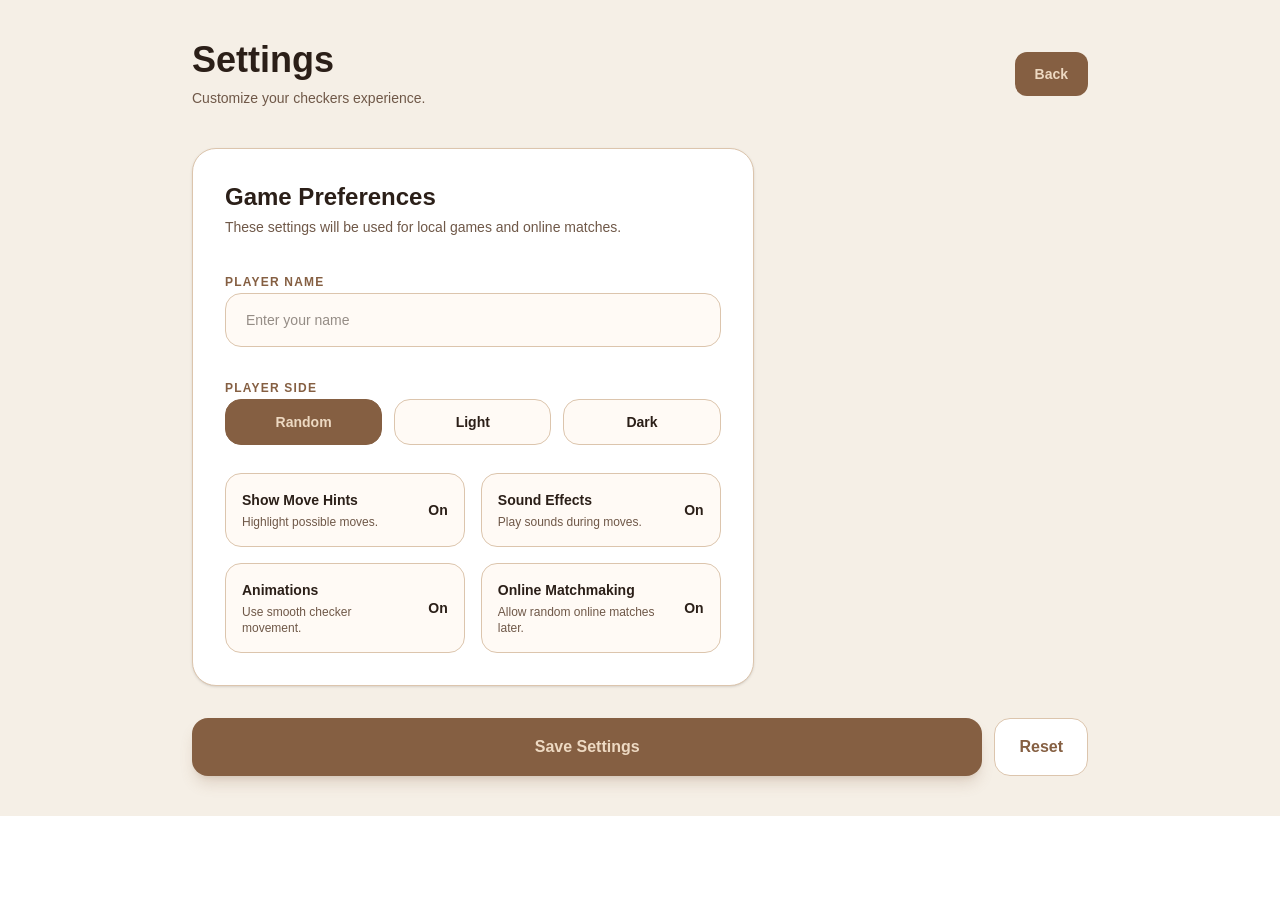
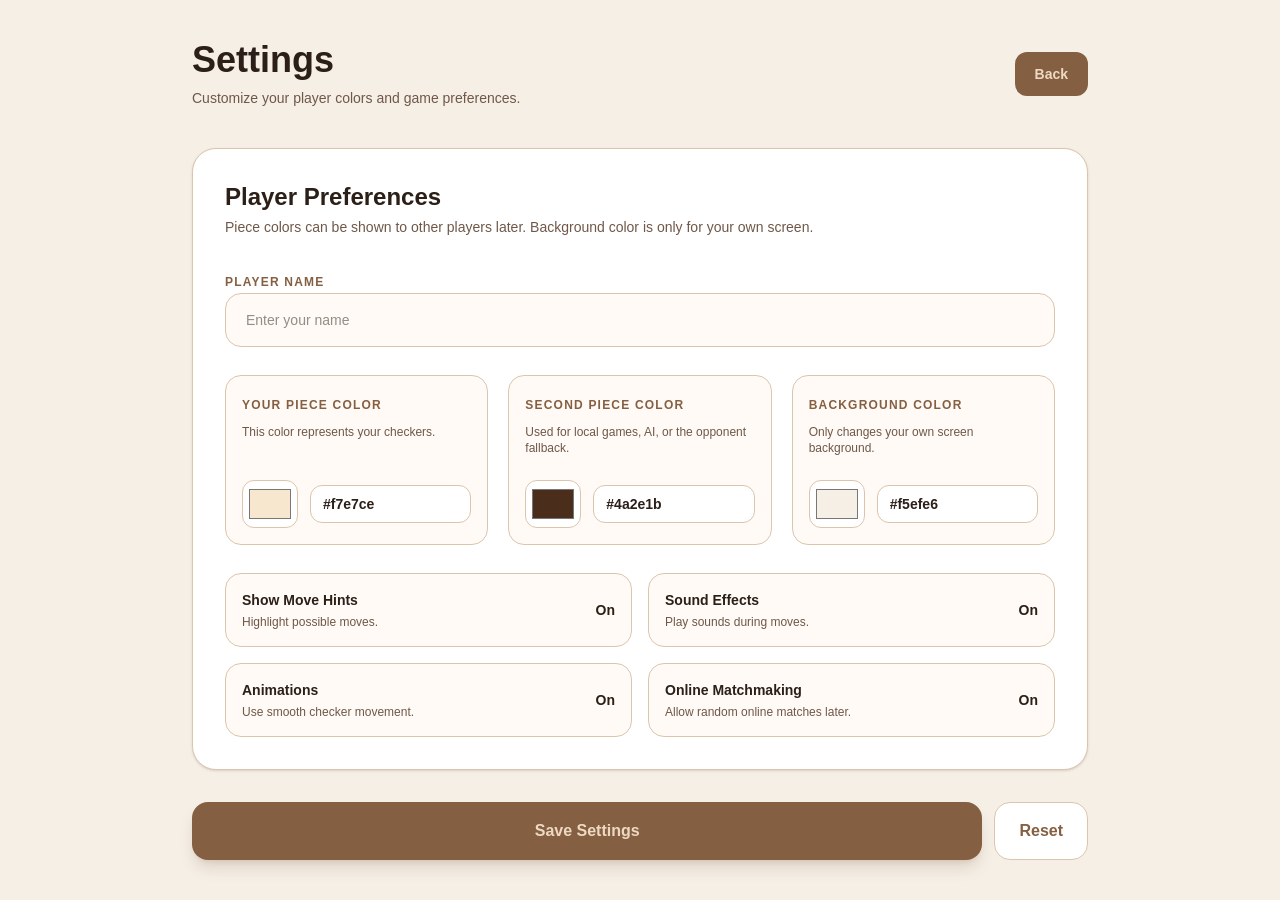
Before and after one commit to Lucas-Urbanski/Checkers, a Next.js app: page /settings in a window 1280 px wide. Before the commit the page ends 816 px from the top, so only its background shows below. Built offline with nearby package versions, Linux system fonts and the light colour scheme.

Commit message:
Setting update

```diff
--- a/app/game/page.tsx
+++ b/app/game/page.tsx
@@ -6,6 +6,18 @@ import "@/styles/piece.css";
 
 type PieceValue = "dark" | "light" | null;
 type BoardState = PieceValue[][];
+
+type CheckerSettings = {
+  myPieceColor: string;
+  opponentPieceColor: string;
+  backgroundColor: string;
+};
+
+const DEFAULT_SETTINGS: CheckerSettings = {
+  myPieceColor: "#f7e7ce",
+  opponentPieceColor: "#4a2e1b",
+  backgroundColor: "#f5efe6",
+};
 
 const DEFAULT_BOARD: BoardState = [
   [null, "dark", null, "dark", null, "dark", null, "dark"],
@@ -18,14 +30,54 @@ const DEFAULT_BOARD: BoardState = [
   ["light", null, "light", null, "light", null, "light", null],
 ];
 
-function renderPiece(pieceType: PieceValue) {
-  if (pieceType === "dark") return <button className="darkPiece" />;
-  if (pieceType === "light") return <button className="lightPiece" />;
+function loadSettings(): CheckerSettings {
+  if (typeof window === "undefined") {
+    return DEFAULT_SETTINGS;
+  }
+
+  try {
+    const savedSettings = localStorage.getItem("checkerSettings");
+
+    if (!savedSettings) {
+      return DEFAULT_SETTINGS;
+    }
+
+    return {
+      ...DEFAULT_SETTINGS,
+      ...JSON.parse(savedSettings),
+    };
+  } catch {
+    return DEFAULT_SETTINGS;
+  }
+}
+
+function renderPiece(pieceType: PieceValue, settings: CheckerSettings) {
+  if (pieceType === "dark") {
+    return (
+      <button
+        className="darkPiece"
+        style={{
+          backgroundColor: settings.opponentPieceColor,
+        }}
+      />
+    );
+  }
+
+  if (pieceType === "light") {
+    return (
+      <button
+        className="lightPiece"
+        style={{
+          backgroundColor: settings.myPieceColor,
+        }}
+      />
+    );
+  }
 
   return null;
 }
 
-function renderSquares(board: BoardState) {
+function renderSquares(board: BoardState, settings: CheckerSettings) {
   const squares = [];
 
   for (let row = 0; row < 8; row++) {
@@ -36,25 +88,33 @@ function renderSquares(board: BoardState) {
       if (isDarkSquare) {
         squares.push(
           <div key={key} className="darkSquare">
-            {renderPiece(board[row][col])}
-          </div>
+            {renderPiece(board[row][col], settings)}
+          </div>,
         );
-      }
-      else {
-        squares.push(<div key={key} className="lightSquare" />);
+      } else {
+        squares.push(
+          <div key={key} className="lightSquare">
+            {renderPiece(board[row][col], settings)}
+          </div>,
+        );
       }
     }
   }
+
   return squares;
 }
 
 export default function Game() {
-  const [board, setBoard] = useState<BoardState>(DEFAULT_BOARD);
+  const [board] = useState<BoardState>(DEFAULT_BOARD);
+  const [settings] = useState<CheckerSettings>(loadSettings);
 
   return (
-    <div className="flex justify-center items-center w-full h-screen bg-neutral-800">
-      <div className="grid grid-cols-8 grid-rows-8 w-[480px] h-[480px] border-2 border-neutral-600">
-        {renderSquares(board)}
+    <div
+      className="flex h-screen w-full items-center justify-center"
+      style={{ backgroundColor: settings.backgroundColor }}
+    >
+      <div className="grid h-[480px] w-[480px] grid-cols-8 grid-rows-8 border-4 border-[#855f42] shadow-2xl">
+        {renderSquares(board, settings)}
       </div>
     </div>
   );
--- a/app/settings/page.tsx
+++ b/app/settings/page.tsx
@@ -5,7 +5,9 @@ import { useState } from "react";
 
 type CheckerSettings = {
   playerName: string;
-  playerSide: string;
+  myPieceColor: string;
+  opponentPieceColor: string;
+  backgroundColor: string;
   showHints: boolean;
   soundEffects: boolean;
   animations: boolean;
@@ -14,7 +16,9 @@ type CheckerSettings = {
 
 const defaultSettings: CheckerSettings = {
   playerName: "",
-  playerSide: "Random",
+  myPieceColor: "#f7e7ce",
+  opponentPieceColor: "#4a2e1b",
+  backgroundColor: "#f5efe6",
   showHints: true,
   soundEffects: true,
   animations: true,
@@ -70,13 +74,16 @@ export default function Settings() {
   }
 
   return (
-    <main className="min-h-screen bg-[#f5efe6] px-6 py-10 text-[#2b1f18]">
+    <main
+      className="min-h-screen px-6 py-10 text-[#2b1f18]"
+      style={{ backgroundColor: settings.backgroundColor }}
+    >
       <div className="mx-auto max-w-4xl">
         <header className="mb-10 flex items-center justify-between">
           <div>
             <h1 className="text-4xl font-black">Settings</h1>
             <p className="mt-2 text-sm font-medium text-[#6f5848]">
-              Customize your checkers experience.
+              Customize your player colors and game preferences.
             </p>
           </div>
 
@@ -88,11 +95,11 @@ export default function Settings() {
           </Link>
         </header>
 
-        <div className="grid gap-8 lg:grid-cols-[1.3fr_0.7fr]">
         <section className="rounded-3xl border border-[#dcc5ad] bg-white p-8 shadow-sm">
-            <h2 className="text-2xl font-black">Game Preferences</h2>
+          <h2 className="text-2xl font-black">Player Preferences</h2>
           <p className="mt-1 text-sm text-[#6f5848]">
-              These settings will be used for local games and online matches.
+            Piece colors can be shown to other players later. Background color
+            is only for your own screen.
           </p>
 
           <div className="mt-8 space-y-7">
@@ -110,116 +117,69 @@ export default function Settings() {
               />
             </div>
 
-              <div className="space-y-3">
-                <label className="text-xs font-black uppercase tracking-widest text-[#855f42]">
-                  Player Side
-                </label>
+            <div className="grid gap-5 sm:grid-cols-3">
+              <ColorPicker
+                title="Your Piece Color"
+                description="This color represents your checkers."
+                value={settings.myPieceColor}
+                onChange={(value) => updateSetting("myPieceColor", value)}
+              />
 
-                <div className="grid gap-3 sm:grid-cols-3">
-                  {["Random", "Light", "Dark"].map((side) => (
-                    <button
-                      key={side}
-                      type="button"
-                      onClick={() => updateSetting("playerSide", side)}
-                      className={
-                        settings.playerSide === side
-                          ? "rounded-2xl border border-[#855f42] bg-[#855f42] px-4 py-3 text-sm font-bold text-[#edd9c2]"
-                          : "rounded-2xl border border-[#dcc5ad] bg-[#fffaf5] px-4 py-3 text-sm font-bold text-[#2b1f18] transition hover:bg-[#edd9c2]"
-                      }
-                    >
-                      {side}
-                    </button>
-                  ))}
-                </div>
+              <ColorPicker
+                title="Second Piece Color"
+                description="Used for local games, AI, or the opponent fallback."
+                value={settings.opponentPieceColor}
+                onChange={(value) => updateSetting("opponentPieceColor", value)}
+              />
+
+              <ColorPicker
+                title="Background Color"
+                description="Only changes your own screen background."
+                value={settings.backgroundColor}
+                onChange={(value) => updateSetting("backgroundColor", value)}
+              />
             </div>
 
             <div className="grid gap-4 sm:grid-cols-2">
-                <button
-                  type="button"
-                  onClick={() =>
-                    updateSetting("showHints", !settings.showHints)
-                  }
-                  className="rounded-2xl border border-[#dcc5ad] bg-[#fffaf5] p-4 text-left transition hover:bg-[#edd9c2]"
-                >
-                  <div className="flex items-center justify-between gap-4">
-                    <div>
-                      <p className="text-sm font-black">Show Move Hints</p>
-                      <p className="mt-1 text-xs text-[#6f5848]">
-                        Highlight possible moves.
-                      </p>
-                    </div>
-                    <p className="text-sm font-black">
-                      {settings.showHints ? "On" : "Off"}
-                    </p>
-                  </div>
-                </button>
+              <ToggleButton
+                title="Show Move Hints"
+                description="Highlight possible moves."
+                checked={settings.showHints}
+                onClick={() => updateSetting("showHints", !settings.showHints)}
+              />
 
-                <button
-                  type="button"
+              <ToggleButton
+                title="Sound Effects"
+                description="Play sounds during moves."
+                checked={settings.soundEffects}
                 onClick={() =>
                   updateSetting("soundEffects", !settings.soundEffects)
                 }
-                  className="rounded-2xl border border-[#dcc5ad] bg-[#fffaf5] p-4 text-left transition hover:bg-[#edd9c2]"
-                >
-                  <div className="flex items-center justify-between gap-4">
-                    <div>
-                      <p className="text-sm font-black">Sound Effects</p>
-                      <p className="mt-1 text-xs text-[#6f5848]">
-                        Play sounds during moves.
-                      </p>
-                    </div>
-                    <p className="text-sm font-black">
-                      {settings.soundEffects ? "On" : "Off"}
-                    </p>
-                  </div>
-                </button>
+              />
 
-                <button
-                  type="button"
+              <ToggleButton
+                title="Animations"
+                description="Use smooth checker movement."
+                checked={settings.animations}
                 onClick={() =>
                   updateSetting("animations", !settings.animations)
                 }
-                  className="rounded-2xl border border-[#dcc5ad] bg-[#fffaf5] p-4 text-left transition hover:bg-[#edd9c2]"
-                >
-                  <div className="flex items-center justify-between gap-4">
-                    <div>
-                      <p className="text-sm font-black">Animations</p>
-                      <p className="mt-1 text-xs text-[#6f5848]">
-                        Use smooth checker movement.
-                      </p>
-                    </div>
-                    <p className="text-sm font-black">
-                      {settings.animations ? "On" : "Off"}
-                    </p>
-                  </div>
-                </button>
+              />
 
-                <button
-                  type="button"
+              <ToggleButton
+                title="Online Matchmaking"
+                description="Allow random online matches later."
+                checked={settings.onlineMatchmaking}
                 onClick={() =>
                   updateSetting(
                     "onlineMatchmaking",
                     !settings.onlineMatchmaking,
                   )
                 }
-                  className="rounded-2xl border border-[#dcc5ad] bg-[#fffaf5] p-4 text-left transition hover:bg-[#edd9c2]"
-                >
-                  <div className="flex items-center justify-between gap-4">
-                    <div>
-                      <p className="text-sm font-black">Online Matchmaking</p>
-                      <p className="mt-1 text-xs text-[#6f5848]">
-                        Allow random online matches later.
-                      </p>
-                    </div>
-                    <p className="text-sm font-black">
-                      {settings.onlineMatchmaking ? "On" : "Off"}
-                    </p>
-                  </div>
-                </button>
+              />
             </div>
           </div>
         </section>
-        </div>
 
         <div className="mt-8 flex flex-col gap-3 sm:flex-row">
           <button
@@ -248,3 +208,69 @@ export default function Settings() {
     </main>
   );
 }
+
+function ColorPicker({
+  title,
+  description,
+  value,
+  onChange,
+}: {
+  title: string;
+  description: string;
+  value: string;
+  onChange: (value: string) => void;
+}) {
+  return (
+    <div className="rounded-2xl border border-[#dcc5ad] bg-[#fffaf5] p-4">
+      <label className="text-xs font-black uppercase tracking-widest text-[#855f42]">
+        {title}
+      </label>
+
+      <p className="mt-2 min-h-10 text-xs text-[#6f5848]">{description}</p>
+
+      <div className="mt-4 flex items-center gap-3">
+        <input
+          type="color"
+          value={value}
+          onChange={(event) => onChange(event.target.value)}
+          className="h-12 w-14 cursor-pointer rounded-xl border border-[#dcc5ad] bg-white p-1"
+        />
+
+        <input
+          value={value}
+          onChange={(event) => onChange(event.target.value)}
+          className="min-w-0 flex-1 rounded-xl border border-[#dcc5ad] bg-white px-3 py-2 text-sm font-bold outline-none focus:border-[#855f42]"
+        />
+      </div>
+    </div>
+  );
+}
+
+function ToggleButton({
+  title,
+  description,
+  checked,
+  onClick,
+}: {
+  title: string;
+  description: string;
+  checked: boolean;
+  onClick: () => void;
+}) {
+  return (
+    <button
+      type="button"
+      onClick={onClick}
+      className="rounded-2xl border border-[#dcc5ad] bg-[#fffaf5] p-4 text-left transition hover:bg-[#edd9c2]"
+    >
+      <div className="flex items-center justify-between gap-4">
+        <div>
+          <p className="text-sm font-black">{title}</p>
+          <p className="mt-1 text-xs text-[#6f5848]">{description}</p>
+        </div>
+
+        <p className="text-sm font-black">{checked ? "On" : "Off"}</p>
+      </div>
+    </button>
+  );
+}
```
Lines whose indentation alone changed are shown as unchanged.
